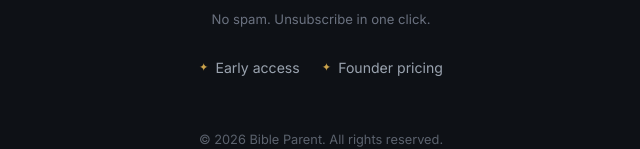
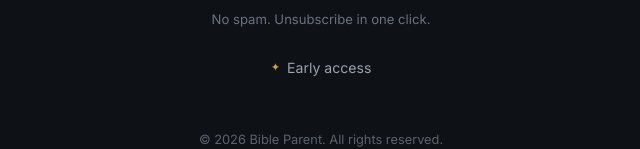
Before and after one commit to ELcreatorX/BibleParentSite, a plain HTML site: page index.html in a window 1280 px wide. Shown: the part 581-730 px from the top of the page, without its empty margins (319-959 px from the left). Drawn offline with Linux system fonts and the light colour scheme.

Commit message:
Keep only Early access perk

```diff
--- a/index.html
+++ b/index.html
@@ -57,7 +57,6 @@
 
     <ul class="perks">
       <li><span>✦</span> Early access</li>
-      <li><span>✦</span> Founder pricing</li>
     </ul>
 
     <!-- Shown after a successful sign-up -->
```
